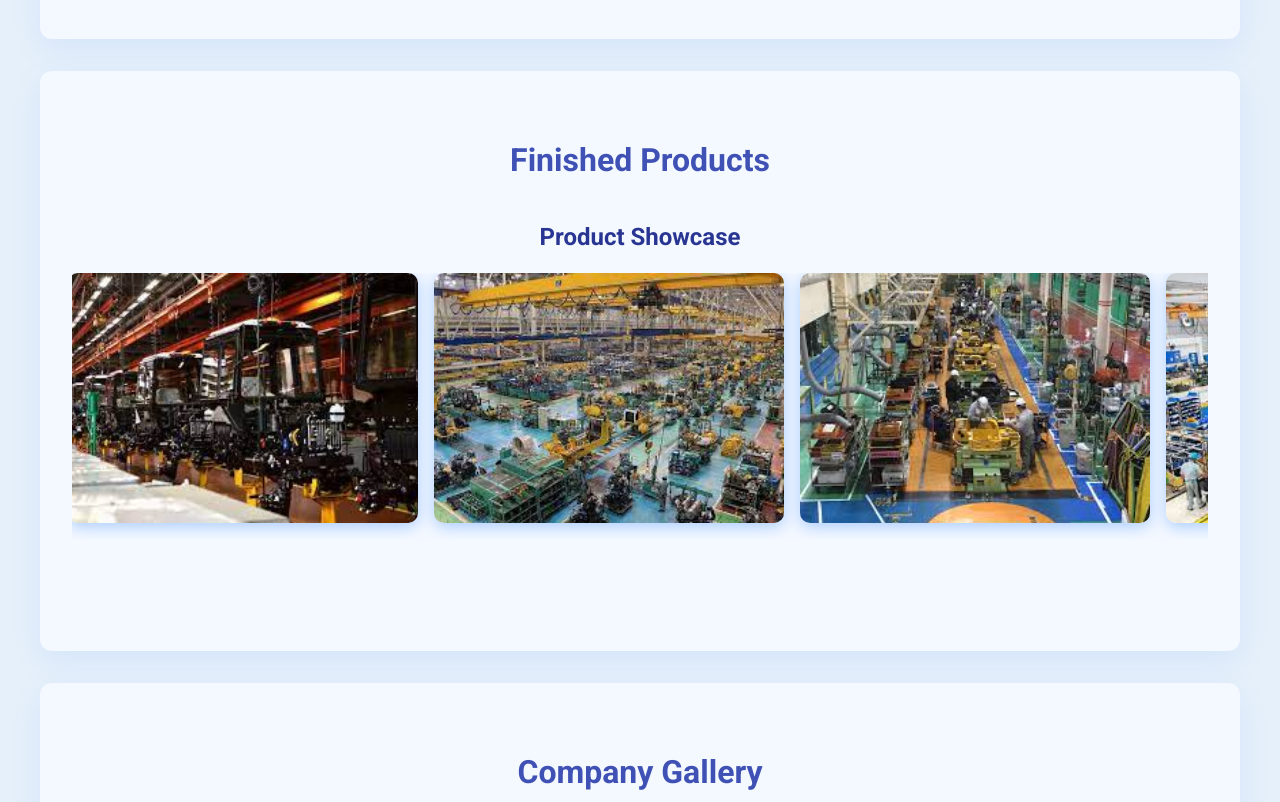
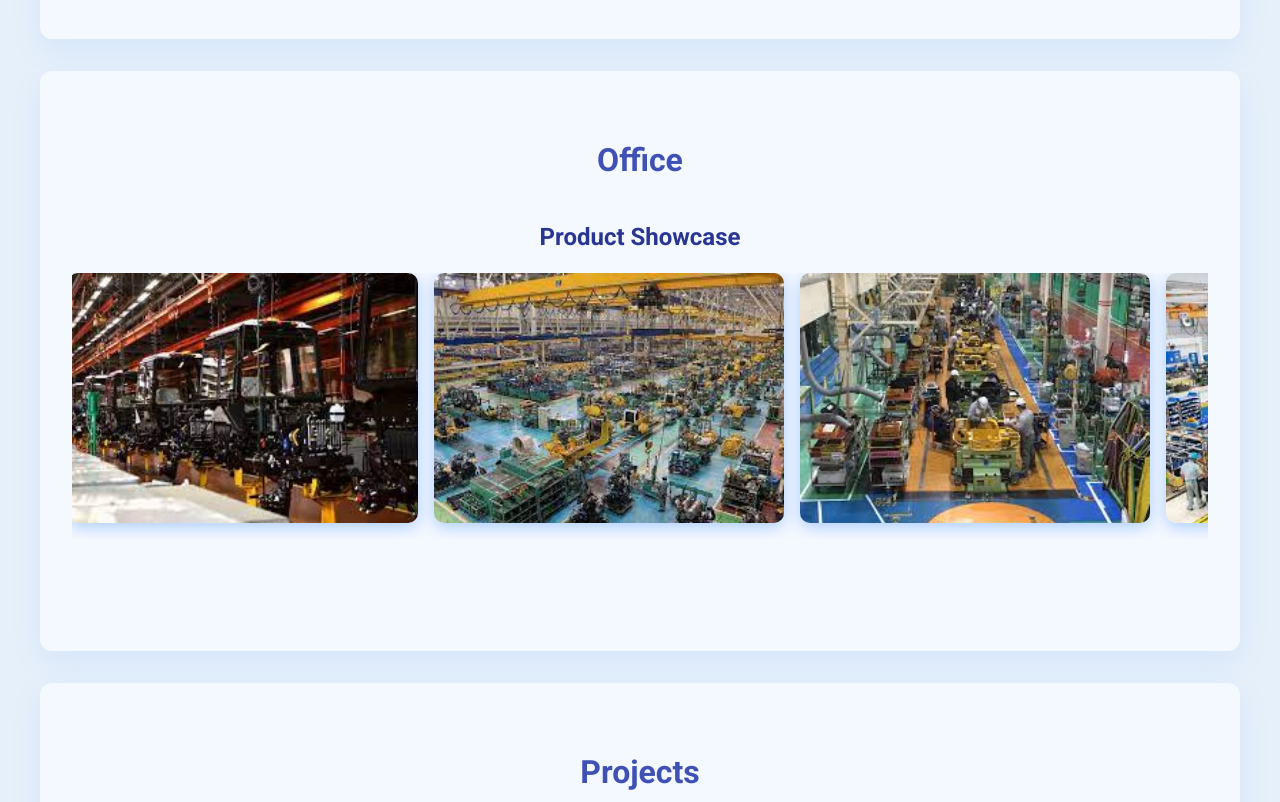
Before and after one commit to neha-kaji/vrudhi-heavy-1, a plain HTML site: page index.html in a window 1280 px wide. Shown: the part 3120-3922 px from the top of the page. Drawn offline with Linux system fonts and the light colour scheme.

Commit message:
Changes 2

```diff
--- a/index.html
+++ b/index.html
@@ -602,7 +602,7 @@
   </section>
 
   <section id="products">
-    <h2>Finished Products</h2>
+    <h2>Office</h2>
     <div class="carousel-wrapper">
       <div class="machine-title">Product Showcase</div>
       <div class="carousel" id="productCarousel">
@@ -617,7 +617,7 @@
   </section>
 
   <section id="gallery">
-    <h2>Company Gallery</h2>
+    <h2> Projects </h2>
     <div class="carousel-wrapper">
       <div class="machine-title">Our Facilities & Team</div>
       <div class="carousel" id="galleryCarousel">
@@ -654,7 +654,6 @@
     <p>&copy; 2004-2025 Vrudhi Heavy Engineers Pvt. Ltd. | All Rights Reserved</p>
     <div style="margin-top: 1rem;">
       <a href="#" style="color: white; margin: 0 10px;"><i class="fab fa-facebook-f"></i></a>
-      <a href="#" style="color: white; margin: 0 10px;"><i class="fab fa-twitter"></i></a>
       <a href="#" style="color: white; margin: 0 10px;"><i class="fab fa-linkedin-in"></i></a>
       <a href="#" style="color: white; margin: 0 10px;"><i class="fab fa-instagram"></i></a>
     </div>
```
